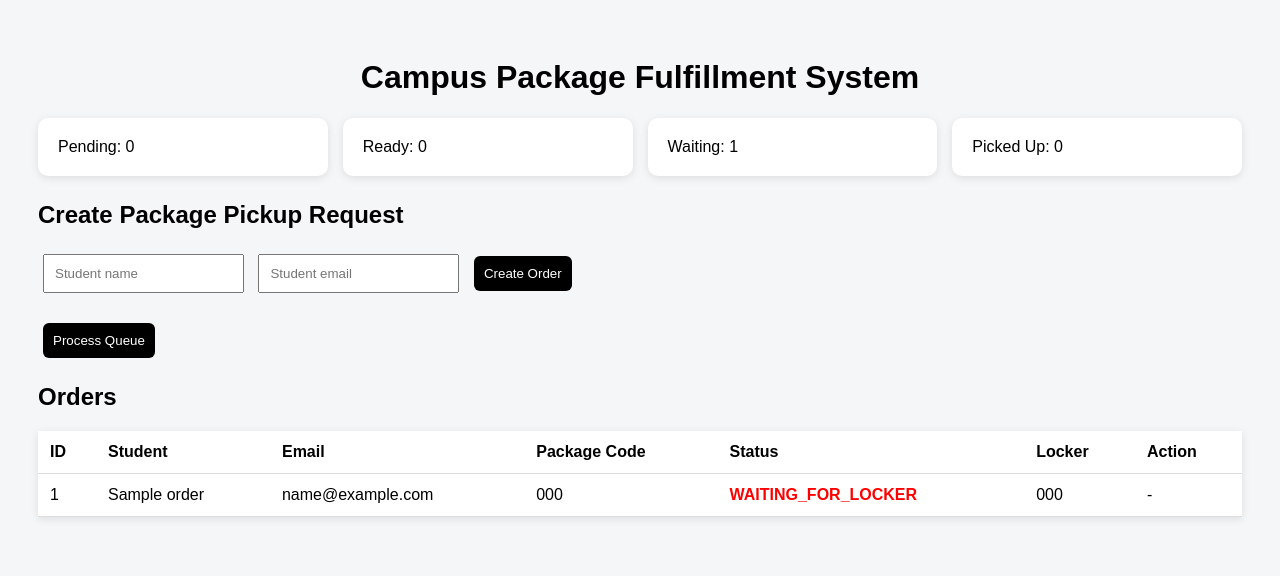
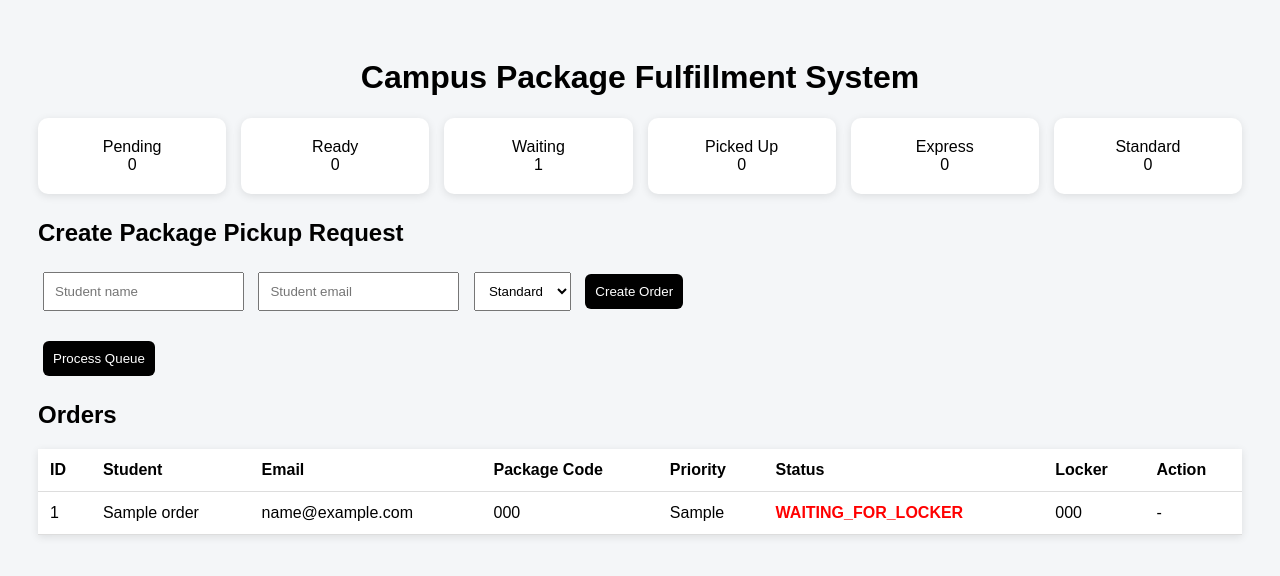
Before and after one commit to shadjabbar77/campus-fulfillment-system, a FastAPI app: page / in a window 1280 px wide. Shown: the top 576 px of the page. Run offline with FastAPI, Linux system fonts and the light colour scheme; tables that the repository leaves empty hold one stand-in row (values such as "Sample post").

Commit message:
Add priority queue fulfillment logic

```diff
--- a/app/main.py
+++ b/app/main.py
@@ -20,26 +20,19 @@ app.mount("/static", StaticFiles(directory="static"), name="static")
 
 @app.get("/")
 def dashboard(request: Request, db: Session = Depends(get_db)):
-    orders = (
-        db.query(PackageOrder)
-        .order_by(PackageOrder.created_at.desc())
-        .all()
-    )
-
-    pending_count = db.query(PackageOrder).filter(PackageOrder.status == "PENDING").count()
-    ready_count = db.query(PackageOrder).filter(PackageOrder.status == "READY_FOR_PICKUP").count()
-    waiting_count = db.query(PackageOrder).filter(PackageOrder.status == "WAITING_FOR_LOCKER").count()
-    picked_up_count = db.query(PackageOrder).filter(PackageOrder.status == "PICKED_UP").count()
+    orders = db.query(PackageOrder).order_by(PackageOrder.created_at.desc()).all()
 
     return templates.TemplateResponse(
         "index.html",
         {
             "request": request,
             "orders": orders,
-            "pending_count": pending_count,
-            "ready_count": ready_count,
-            "waiting_count": waiting_count,
-            "picked_up_count": picked_up_count,
+            "pending_count": db.query(PackageOrder).filter(PackageOrder.status == "PENDING").count(),
+            "ready_count": db.query(PackageOrder).filter(PackageOrder.status == "READY_FOR_PICKUP").count(),
+            "waiting_count": db.query(PackageOrder).filter(PackageOrder.status == "WAITING_FOR_LOCKER").count(),
+            "picked_up_count": db.query(PackageOrder).filter(PackageOrder.status == "PICKED_UP").count(),
+            "express_count": db.query(PackageOrder).filter(PackageOrder.priority == "EXPRESS").count(),
+            "standard_count": db.query(PackageOrder).filter(PackageOrder.priority == "STANDARD").count(),
         },
     )
 
@@ -48,14 +41,21 @@ def dashboard(request: Request, db: Session = Depends(get_db)):
 def create_order(
     student_name: str = Form(...),
     student_email: str = Form(...),
+    priority: str = Form("STANDARD"),
     db: Session = Depends(get_db),
 ):
+    priority = priority.upper()
+
+    if priority not in ["STANDARD", "EXPRESS"]:
+        priority = "STANDARD"
+
     package_code = f"PKG-{uuid.uuid4().hex[:8].upper()}"
 
     order = PackageOrder(
         student_name=student_name,
         student_email=student_email,
         package_code=package_code,
+        priority=priority,
         status="PENDING",
     )
 
@@ -85,11 +85,7 @@ def mark_picked_up(order_id: int, db: Session = Depends(get_db)):
 
 @app.get("/api/orders")
 def api_orders(db: Session = Depends(get_db)):
-    orders = (
-        db.query(PackageOrder)
-        .order_by(PackageOrder.created_at.desc())
-        .all()
-    )
+    orders = db.query(PackageOrder).order_by(PackageOrder.created_at.desc()).all()
 
     return [
         {
@@ -97,6 +93,7 @@ def api_orders(db: Session = Depends(get_db)):
             "student_name": order.student_name,
             "student_email": order.student_email,
             "package_code": order.package_code,
+            "priority": order.priority,
             "status": order.status,
             "locker_number": order.locker_number,
             "created_at": order.created_at.isoformat(),
@@ -112,4 +109,6 @@ def api_stats(db: Session = Depends(get_db)):
         "ready_for_pickup": db.query(PackageOrder).filter(PackageOrder.status == "READY_FOR_PICKUP").count(),
         "waiting_for_locker": db.query(PackageOrder).filter(PackageOrder.status == "WAITING_FOR_LOCKER").count(),
         "picked_up": db.query(PackageOrder).filter(PackageOrder.status == "PICKED_UP").count(),
+        "express": db.query(PackageOrder).filter(PackageOrder.priority == "EXPRESS").count(),
+        "standard": db.query(PackageOrder).filter(PackageOrder.priority == "STANDARD").count(),
     }
--- a/app/models.py
+++ b/app/models.py
@@ -12,6 +12,9 @@ class PackageOrder(Base):
     student_name = Column(String, nullable=False)
     student_email = Column(String, nullable=False)
     package_code = Column(String, nullable=False, unique=True)
+
+    priority = Column(String, default="STANDARD")  # STANDARD or EXPRESS
+
     status = Column(String, default="PENDING")
     locker_number = Column(String, nullable=True)
 
--- a/app/queue_worker.py
+++ b/app/queue_worker.py
@@ -1,3 +1,4 @@
+from sqlalchemy import case
 from sqlalchemy.orm import Session
 
 from app.models import PackageOrder
@@ -26,10 +27,15 @@ def get_available_locker(db: Session):
 
 
 def process_next_order(db: Session):
+    priority_order = case(
+        (PackageOrder.priority == "EXPRESS", 0),
+        else_=1
+    )
+
     order = (
         db.query(PackageOrder)
         .filter(PackageOrder.status == "PENDING")
-        .order_by(PackageOrder.created_at)
+        .order_by(priority_order, PackageOrder.created_at)
         .first()
     )
 
--- a/templates/index.html
+++ b/templates/index.html
@@ -14,7 +14,8 @@
         }
 
         .cards {
-            display: flex;
+            display: grid;
+            grid-template-columns: repeat(6, 1fr);
             gap: 15px;
             margin-bottom: 25px;
         }
@@ -23,7 +24,7 @@
             background: white;
             padding: 20px;
             border-radius: 10px;
-            flex: 1;
+            text-align: center;
             box-shadow: 0 2px 8px rgba(0,0,0,0.1);
         }
 
@@ -31,7 +32,7 @@
             margin-bottom: 20px;
         }
 
-        input, button {
+        input, select, button {
             padding: 10px;
             margin: 5px;
         }
@@ -76,6 +77,16 @@
             color: gray;
             font-weight: bold;
         }
+
+        .EXPRESS {
+            color: purple;
+            font-weight: bold;
+        }
+
+        .STANDARD {
+            color: blue;
+            font-weight: bold;
+        }
     </style>
 </head>
 <body>
@@ -83,10 +94,12 @@
     <h1>Campus Package Fulfillment System</h1>
 
     <div class="cards">
-        <div class="card">Pending: {{ pending_count }}</div>
-        <div class="card">Ready: {{ ready_count }}</div>
-        <div class="card">Waiting: {{ waiting_count }}</div>
-        <div class="card">Picked Up: {{ picked_up_count }}</div>
+        <div class="card">Pending<br>{{ pending_count }}</div>
+        <div class="card">Ready<br>{{ ready_count }}</div>
+        <div class="card">Waiting<br>{{ waiting_count }}</div>
+        <div class="card">Picked Up<br>{{ picked_up_count }}</div>
+        <div class="card">Express<br>{{ express_count }}</div>
+        <div class="card">Standard<br>{{ standard_count }}</div>
     </div>
 
     <h2>Create Package Pickup Request</h2>
@@ -94,6 +107,12 @@
     <form method="post" action="/orders">
         <input type="text" name="student_name" placeholder="Student name" required>
         <input type="email" name="student_email" placeholder="Student email" required>
+
+        <select name="priority">
+            <option value="STANDARD">Standard</option>
+            <option value="EXPRESS">Express</option>
+        </select>
+
         <button type="submit">Create Order</button>
     </form>
 
@@ -109,6 +128,7 @@
             <th>Student</th>
             <th>Email</th>
             <th>Package Code</th>
+            <th>Priority</th>
             <th>Status</th>
             <th>Locker</th>
             <th>Action</th>
@@ -120,6 +140,7 @@
             <td>{{ order.student_name }}</td>
             <td>{{ order.student_email }}</td>
             <td>{{ order.package_code }}</td>
+            <td class="{{ order.priority }}">{{ order.priority }}</td>
             <td class="{{ order.status }}">{{ order.status }}</td>
             <td>{{ order.locker_number or "-" }}</td>
             <td>
```
